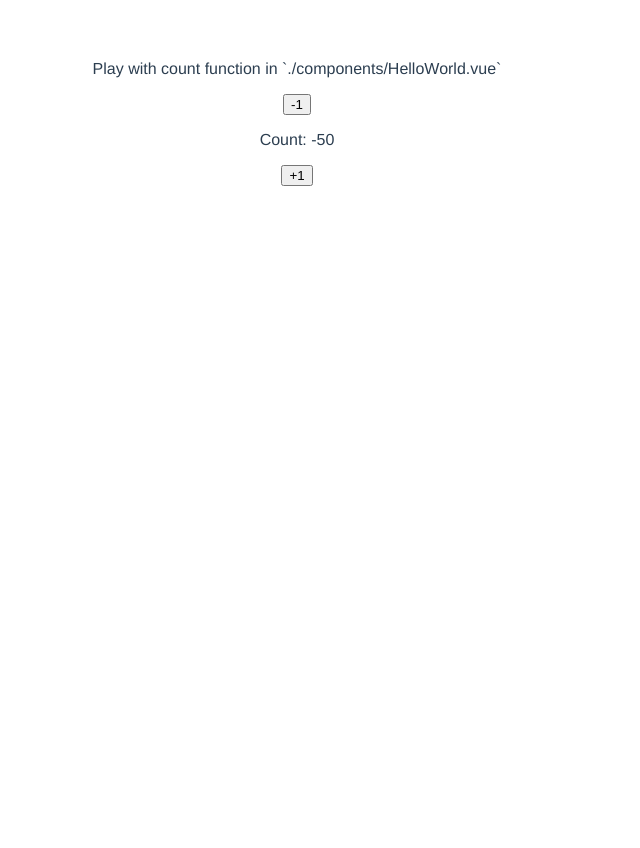
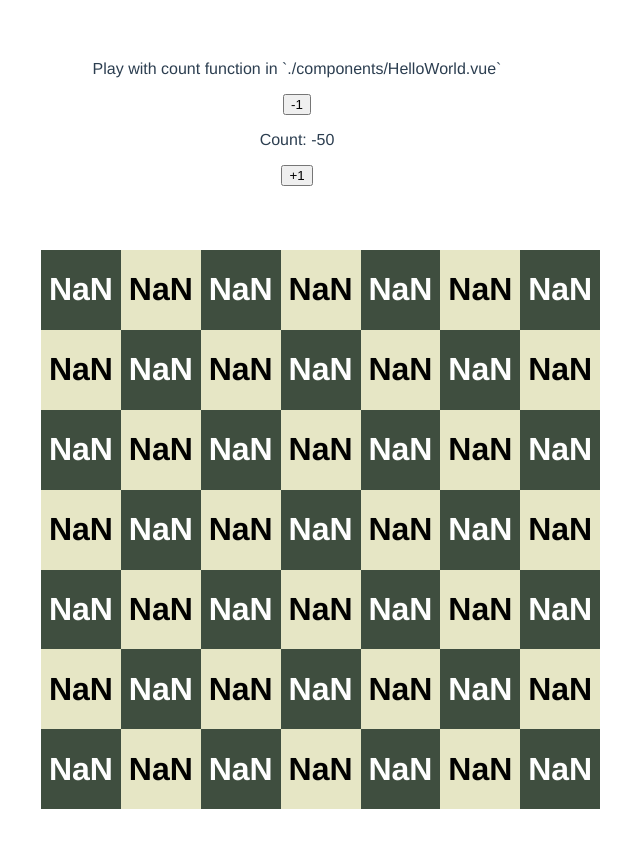
Before and after one commit to ogdenstudios/corruption, a Vue app: page / in a window 1280 px wide. Shown: the top 848 px of the page, without its empty margins (343-983 px from the left). Before the commit the page ends 800 px from the top, so only its background shows below. Built offline with nearby package versions, Linux system fonts and the light colour scheme.

Commit message:
render board

```diff
--- a/src/components/Board.vue
+++ b/src/components/Board.vue
@@ -1,16 +1,26 @@
 <template>
-
+    <div class="board">
+        <Rank
+        v-for="(rank, i) in ranks"
+        :key="i"
+        :data-something="rank"
+        :offset="i"
+        :rank="i"
+        />
+    </div>
 </template>
 
 <script>
+import Rank from "./Rank.vue";
+
 export default {
     name: "Board",
     components: {
-
+        Rank,
     },
     data() {
         return {
-
+            ranks: new Array(7).fill({ placeholder: "placeholder" }),
         }
     }
 }
@@ -20,5 +30,8 @@ export default {
 .board {
     display:grid;
     grid-template-rows: repeat(7, 1fr);
+    aspect-ratio: 1 / 1;
+    max-width:40vw;
+    margin:4em auto;
 }
 </style>
--- /dev/null
+++ b/src/components/Rank.vue
@@ -0,0 +1,45 @@
+<template>
+  <div class="rank">
+    <Tile
+      v-for="(tile, i) in tiles"
+      :key="i"
+      :data-something="tile"
+      :position="offset % 2 === 0 ? i : i + 1"
+      :rank="rank"
+      :file="i"
+    />
+  </div>
+</template>
+
+<script>
+import Tile from "./Tile.vue";
+
+export default {
+  name: "Rank",
+  components: {
+    Tile,
+  },
+  props: {
+    offset: {
+      type: Number,
+    },
+    rank: {
+      type: Number,
+      required: true,
+      default: null,
+    },
+  },
+  data() {
+    return {
+      tiles: new Array(7).fill({ placeholder: "placeholder" }),
+    };
+  },
+};
+</script>
+
+<style scoped>
+.rank {
+  display: grid;
+  grid-template-columns: repeat(7, 1fr);
+}
+</style>
--- /dev/null
+++ b/src/components/Tile.vue
@@ -0,0 +1,53 @@
+<template>
+    <div
+    :class="position % 2 === 0 ? 'dark' : 'light'"
+    class="tile-size"
+    >
+        <h1>{{ fileLetter + rankNumber }}</h1>
+    </div>
+</template>
+
+<script>
+export default {
+    name: "Tile",
+    props: {
+        position: {
+            type: Number,
+        },
+        file: {
+            type: Number,
+            required: true,
+            default: null,
+        },
+        rank: {
+            type: Number,
+            required: true,
+            default: null,
+        },
+    },
+    computed: {
+        rankNumber: function() {
+            const reverse = [7, 6, 5, 4, 3, 2, 1];
+            return reverse[this.rank]
+        }
+    }
+
+}
+</script>
+
+<style scoped>
+.dark {
+    background:rgb(63, 78, 63);
+    color:white;
+
+}
+.light {
+    background: rgb(230, 230, 197);
+    color:black;
+
+}
+
+.tile-size {
+    aspect-ratio: 1 /1 ;
+}
+</style>
```
